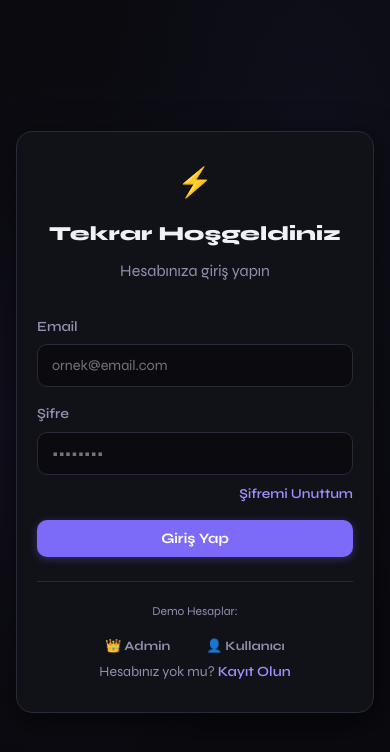
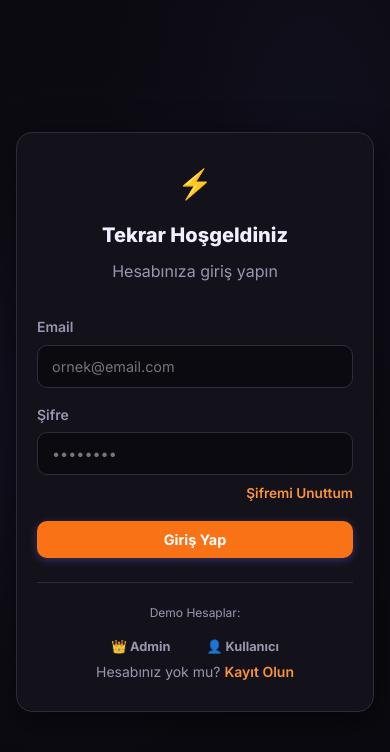
Before and after one commit to ferhatolmez/mernapp, a React (Create React App) app in the folder frontend/: page /login in a window 390 px wide. Shown: the top 752 px of the page. Built offline with nearby package versions, Linux system fonts and the light colour scheme; no server answers.

Commit message:
style: Chat arayuzu tamamen yenilendi - Turuncu/Mor tema, mobil duzeltmeler, genis butonlar ve Inter font

```diff
--- a/frontend/src/pages/Chat.jsx
+++ b/frontend/src/pages/Chat.jsx
@@ -315,7 +315,7 @@ const Chat = () => {
       );
       if (otherMember?.avatar) return otherMember.avatar;
       if (otherMember?.name) {
-        return `https://ui-avatars.com/api/?name=${encodeURIComponent(otherMember.name)}&background=128C7E&color=fff&size=40`;
+        return `https://ui-avatars.com/api/?name=${encodeURIComponent(otherMember.name)}&background=f97316&color=fff&size=40`;
       }
     }
     return null;
@@ -377,7 +377,7 @@ const Chat = () => {
                       style={{ display: 'flex', alignItems: 'center', gap: '10px' }}
                     >
                       <img
-                        src={usr.avatar || `https://ui-avatars.com/api/?name=${encodeURIComponent(usr.name)}&size=28&background=128C7E&color=fff`}
+                        src={usr.avatar || `https://ui-avatars.com/api/?name=${encodeURIComponent(usr.name)}&size=28&background=f97316&color=fff`}
                         alt=""
                         style={{ width: 28, height: 28, borderRadius: '50%' }}
                       />
@@ -521,7 +521,7 @@ const Chat = () => {
                         <img
                           src={
                             msg.sender?.avatar ||
-                            `https://ui-avatars.com/api/?name=${encodeURIComponent(msg.sender?.name || '?')}&size=32&background=7c6af8&color=fff`
+                            `https://ui-avatars.com/api/?name=${encodeURIComponent(msg.sender?.name || '?')}&size=32&background=a78bfa&color=fff`
                           }
                           alt=""
                           className="message-avatar"
@@ -681,7 +681,7 @@ const Chat = () => {
           /* Sohbet seçilmemiş */
           <div className="empty-chat" style={{ height: '100%' }}>
             <span style={{ fontSize: '72px' }}>💬</span>
-            <h2 style={{ marginTop: '16px', fontWeight: 800 }}>Mini WhatsApp</h2>
+            <h2 style={{ marginTop: '16px', fontWeight: 800 }}>Sohbet</h2>
             <p style={{ maxWidth: '300px', textAlign: 'center', color: 'var(--text-secondary)' }}>
               Sol panelden bir kişi arayarak veya mevcut bir sohbete tıklayarak mesajlaşmaya başlayın.
             </p>
@@ -692,7 +692,8 @@ const Chat = () => {
                 marginTop: '20px',
                 padding: '12px 24px',
                 borderRadius: '24px',
-                background: 'linear-gradient(135deg, #128C7E, #075E54)',
+                background: 'var(--gradient-primary)',
+                border: 'none',
                 color: '#fff',
                 fontWeight: 700,
                 fontSize: '0.9rem',
--- a/frontend/src/styles.css
+++ b/frontend/src/styles.css
@@ -1,55 +1,69 @@
 /* ═══════════════════════════════════════════════════════════════
-   MERN APP — UPDATED STYLES v2
-   Yeni: Light/Dark tema, Toast, Skeleton, Dashboard grafikleri
+   MERN APP — STYLES v3
+   Turuncu + Mor tema, Inter font, modern glassmorphism
 ═══════════════════════════════════════════════════════════════ */
 
-@import url('https://fonts.googleapis.com/css2?family=JetBrains+Mono:wght@400;600&family=Syne:wght@400;600;700;800&display=swap');
+@import url('https://fonts.googleapis.com/css2?family=Inter:wght@300;400;500;600;700;800;900&family=JetBrains+Mono:wght@400;600&display=swap');
 
 /* ─── DARK TEMA (default) ───────────────────────────────────────── */
 :root,
 [data-theme="dark"] {
-  --bg-base: #0a0a0f;
-  --bg-surface: #111118;
-  --bg-elevated: #1a1a24;
-  --bg-hover: #22222e;
-  --border: #2a2a38;
-  --border-light: #333344;
-  --text-primary: #f0f0f8;
-  --text-secondary: #9090b0;
-  --accent: #7c6af8;
-  --accent-light: #9d8fff;
-  --accent-hover: #6a58e8;
-  --accent-glow: rgba(124, 106, 248, 0.18);
+  --bg-base: #0b0a10;
+  --bg-surface: #13121a;
+  --bg-elevated: #1c1b26;
+  --bg-hover: #252432;
+  --border: #2e2d3d;
+  --border-light: #3a394d;
+  --text-primary: #f2f0ff;
+  --text-secondary: #9896b0;
+  --accent: #f97316;
+  --accent-light: #fb923c;
+  --accent-hover: #ea580c;
+  --accent-glow: rgba(249, 115, 22, 0.15);
+  --purple: #8b5cf6;
+  --purple-light: #a78bfa;
+  --purple-glow: rgba(139, 92, 246, 0.15);
+  --gradient-primary: linear-gradient(135deg, #f97316, #8b5cf6);
+  --gradient-surface: linear-gradient(135deg, rgba(249, 115, 22, 0.08), rgba(139, 92, 246, 0.08));
   --green: #22c55e;
   --red: #ef4444;
   --yellow: #eab308;
   --shadow-md: 0 4px 16px rgba(0, 0, 0, 0.5);
   --shadow-lg: 0 8px 32px rgba(0, 0, 0, 0.6);
-  --skeleton-base: #1a1a28;
-  --skeleton-shine: #252535;
+  --skeleton-base: #1c1b28;
+  --skeleton-shine: #282738;
+  --chat-own-bg: linear-gradient(135deg, #f97316, #d95e0e);
+  --chat-other-bg: var(--bg-elevated);
 }
 
 /* ─── LIGHT TEMA ────────────────────────────────────────────────── */
 [data-theme="light"] {
-  --bg-base: #f4f4f8;
+  --bg-base: #f8f7fc;
   --bg-surface: #ffffff;
-  --bg-elevated: #f0f0f6;
-  --bg-hover: #e8e8f0;
-  --border: #dddde8;
-  --border-light: #ccccdd;
-  --text-primary: #12121e;
-  --text-secondary: #55558a;
-  --accent: #6054e8;
-  --accent-light: #5048d4;
-  --accent-hover: #4e44d0;
-  --accent-glow: rgba(96, 84, 232, 0.12);
+  --bg-elevated: #f3f2fa;
+  --bg-hover: #eceaf5;
+  --border: #e0ddef;
+  --border-light: #d0cde2;
+  --text-primary: #1a1830;
+  --text-secondary: #605c80;
+  --accent: #ea580c;
+  --accent-light: #f97316;
+  --accent-hover: #c2410c;
+  --accent-glow: rgba(234, 88, 12, 0.12);
+  --purple: #7c3aed;
+  --purple-light: #8b5cf6;
+  --purple-glow: rgba(124, 58, 237, 0.10);
+  --gradient-primary: linear-gradient(135deg, #f97316, #8b5cf6);
+  --gradient-surface: linear-gradient(135deg, rgba(249, 115, 22, 0.05), rgba(139, 92, 246, 0.05));
   --green: #16a34a;
   --red: #dc2626;
   --yellow: #ca8a04;
-  --shadow-md: 0 4px 16px rgba(0, 0, 0, 0.1);
-  --shadow-lg: 0 8px 32px rgba(0, 0, 0, 0.12);
-  --skeleton-base: #e8e8f0;
-  --skeleton-shine: #f0f0f8;
+  --shadow-md: 0 4px 16px rgba(0, 0, 0, 0.08);
+  --shadow-lg: 0 8px 32px rgba(0, 0, 0, 0.10);
+  --skeleton-base: #ebe9f5;
+  --skeleton-shine: #f5f3ff;
+  --chat-own-bg: linear-gradient(135deg, #f97316, #d95e0e);
+  --chat-other-bg: var(--bg-elevated);
 }
 
 /* ─── BASE ──────────────────────────────────────────────────────── */
@@ -59,7 +73,7 @@
   --radius-md: 10px;
   --radius-lg: 16px;
   --radius-xl: 24px;
-  --font-sans: 'Syne', sans-serif;
+  --font-sans: 'Inter', -apple-system, BlinkMacSystemFont, sans-serif;
   --font-mono: 'JetBrains Mono', monospace;
   --transition: 0.2s cubic-bezier(0.4, 0, 0.2, 1);
 }
@@ -3037,7 +3051,7 @@ textarea:focus {
 }
 
 .message-own .message-bubble {
-  background: linear-gradient(135deg, #128C7E 0%, #075E54 100%);
+  background: var(--chat-own-bg);
   color: #fff;
   border-bottom-right-radius: 4px;
 }
@@ -3108,31 +3122,49 @@ textarea:focus {
 /* ─── MESAJ AKSİYONLARI ─────────────────────────────────────── */
 .message-actions {
   position: absolute;
-  top: -8px;
+  top: -12px;
   right: 4px;
   display: none;
-  gap: 2px;
+  gap: 6px;
   background: var(--bg-elevated);
   border: 1px solid var(--border);
+  border-radius: 12px;
+  padding: 4px;
+  box-shadow: var(--shadow-lg);
+  z-index: 20;
+}
+
+/* Mobilde her zaman göster veya dokunulabilir boyutta olsun (aktif) */
+@media (max-width: 768px) {
+  .message-actions {
+    display: flex;
+    top: auto;
+    bottom: -16px;
+    right: 8px;
+    opacity: 0.9;
+  }
+}
+
+.message-bubble:hover .message-actions {
+  display: flex;
+}
+
+.message-action-btn {
+  display: flex;
+  align-items: center;
+  justify-content: center;
+  width: 36px;
+  height: 36px;
   border-radius: 8px;
-  padding: 2px;
-  box-shadow: var(--shadow-md);
-}
-
-.message-bubble:hover .message-actions {
-  display: flex;
-}
-
-.message-action-btn {
-  padding: 4px 6px;
-  border-radius: 4px;
-  font-size: 0.75rem;
+  font-size: 1rem;
   background: transparent;
-  transition: background var(--transition);
+  transition: all var(--transition);
+  cursor: pointer;
 }
 
 .message-action-btn:hover {
   background: var(--bg-hover);
+  transform: scale(1.1);
 }
 
 .message-edit-form {
@@ -3301,18 +3333,18 @@ textarea:focus {
 }
 
 .send-btn {
-  width: 42px;
-  height: 42px;
+  width: 44px;
+  height: 44px;
   border-radius: 50%;
-  background: linear-gradient(135deg, #128C7E 0%, #075E54 100%);
+  background: var(--gradient-primary);
   color: #fff;
-  font-size: 1.1rem;
+  font-size: 1.2rem;
   display: flex;
   align-items: center;
   justify-content: center;
   transition: all var(--transition);
   flex-shrink: 0;
-  box-shadow: 0 2px 8px rgba(18, 140, 126, 0.3);
+  box-shadow: 0 4px 12px var(--accent-glow);
 }
 
 .send-btn:hover:not(:disabled) {
@@ -3378,9 +3410,10 @@ textarea:focus {
     top: 0;
     bottom: 0;
     width: 85%;
-    max-width: 340px;
+    max-width: 360px;
     transform: translateX(-100%);
     box-shadow: var(--shadow-lg);
+    z-index: 1000;
   }
 
   .chat-sidebar.chat-sidebar-open {
@@ -3392,7 +3425,7 @@ textarea:focus {
   }
 
   .message {
-    max-width: 88%;
+    max-width: 90%;
   }
 
   .chat-header {
@@ -3400,11 +3433,25 @@ textarea:focus {
   }
 
   .messages-container {
-    padding: 16px 12px;
+    padding: 20px 12px;
   }
 
   .chat-input-area {
     padding: 10px 12px;
+  }
+
+  .chat-input-wrapper {
+    gap: 6px;
+  }
+
+  .chat-file-btn {
+    width: 36px;
+    height: 36px;
+  }
+
+  .send-btn {
+    width: 40px;
+    height: 40px;
   }
 }
 
```
Also changed, not shown: 1 other file (tests, documents, lock files or other folders).
